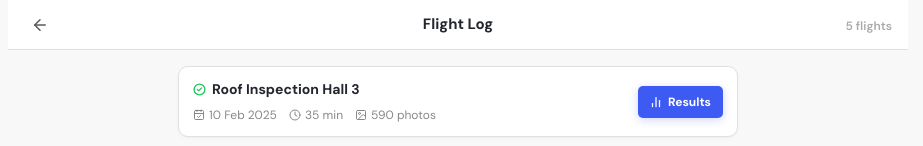
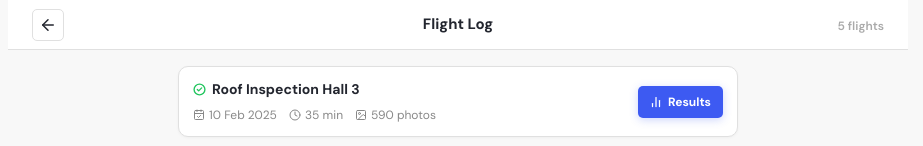
Before and after one commit to Meeszon/MRR-Wizard, a React (Vite) app: page /#/flightlog in a window 1280 px wide. Shown: the top 146 px of the page, without its empty margins (182-1105 px from the left). Built offline with nearby package versions, Linux system fonts and the light colour scheme.

Commit message:
Updated back button

```diff
--- a/src/components/PageHeader.jsx
+++ b/src/components/PageHeader.jsx
@@ -3,15 +3,15 @@ import { ArrowLeft } from 'lucide-react'
 export default function PageHeader({ title, onBack, right, height = 50 }) {
   return (
     <div
-      className="relative flex items-center bg-white border-b border-border px-4 flex-shrink-0"
+      className="relative flex items-center bg-white border-b border-border px-6 flex-shrink-0"
       style={{ height }}
     >
       <button
         type="button"
         onClick={onBack}
-        className="w-8 h-8 flex items-center justify-center rounded-btn hover:bg-bg-secondary transition-colors flex-shrink-0"
+        className="w-8 h-8 flex items-center justify-center rounded-btn border border-border bg-white hover:bg-bg-secondary hover:border-body transition-colors flex-shrink-0"
       >
-        <ArrowLeft size={18} color="#5A5A5A" />
+        <ArrowLeft size={18} color="#23262F" />
       </button>
       <span
         className="absolute inset-0 flex items-center justify-center font-bold text-title pointer-events-none"
```
